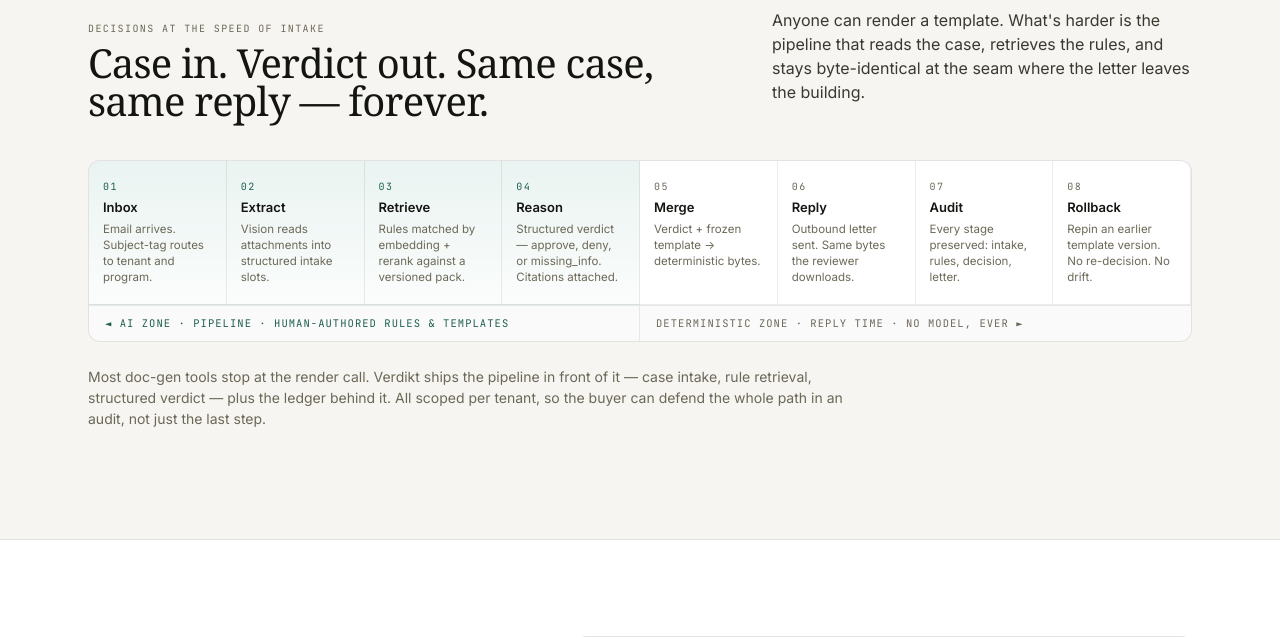
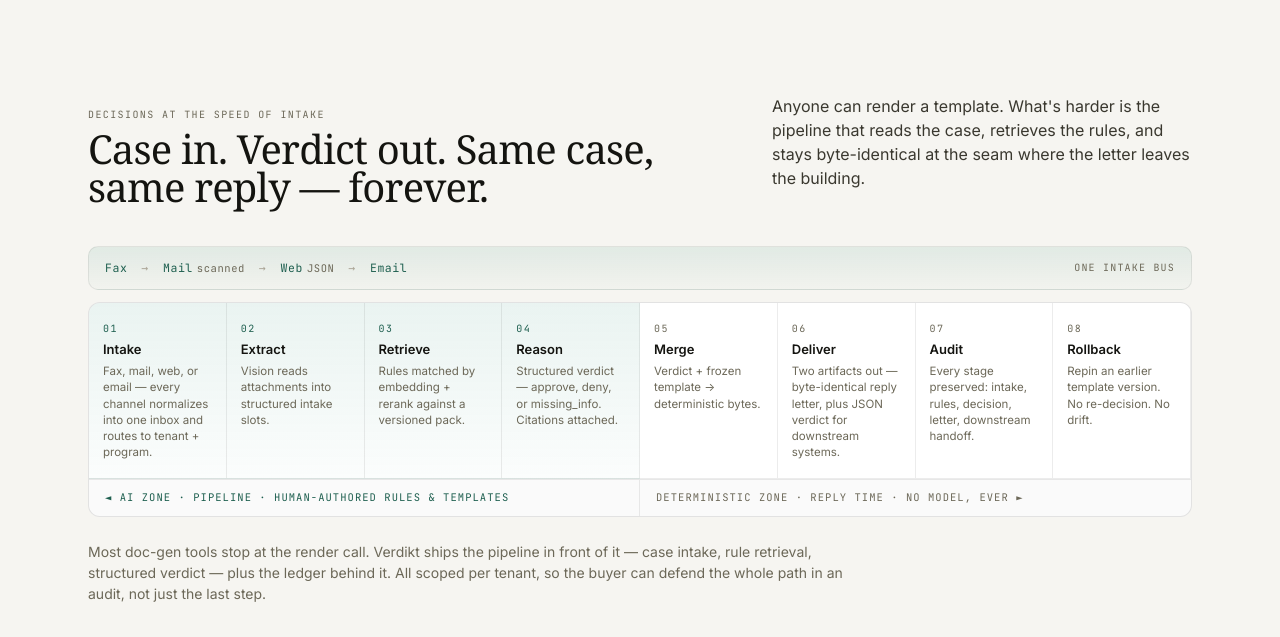
Before and after one commit to ajandan/verdikt-hackathon, a Python web app: template src/docgen/ui/templates/landing.html in a window 1280 px wide. Shown: the part 2000-2637 px from the top of the page. Run offline with Jinja, Linux system fonts and the light colour scheme; the template is opened without the code that fills it, so the values that code supplies are empty; some web fonts are replaced.

Commit message:
Reposition landing: any channel in, letter + JSON out
Verdikt is a decision hub across channels, not an email agent. Reframe
the marketing surface accordingly: the hero tag chip and lede now lead
with fax, postal mail, web forms, and direct email as sibling ingress
paths that all normalize onto one intake bus. On the output side, the
copy names both artifacts — the byte-identical reply letter and the
JSON verdict that downstream systems (call center ops, CRM, case
management) consume to keep the case moving.

Pipeline rail: renamed step 01 from "Inbox" to "Intake" with the
multi-channel description, renamed step 06 from "Reply" to "Deliver"
and had it emit both artifacts, and extended step 07 "Audit" to
include the downstream handoff. Kept the rail at 8 steps so the
desktop 8-column grid stays clean. Above the rail, added a small
seal-tinted channel strip showing "Fax → Mail → Web → Email · one
intake bus" to make the multi-channel story visible at a glance.

Co-Authored-By: Claude Opus 4.7 <noreply@anthropic.com>

```diff
--- a/src/docgen/ui/templates/landing.html
+++ b/src/docgen/ui/templates/landing.html
@@ -230,6 +230,19 @@
   .rail-step .d { font-size: 11.5px; color: var(--ink-500); margin-top: 4px; line-height: 1.4; }
   .rail-step.hot { background: linear-gradient(180deg, rgba(47,143,118,0.10), rgba(47,143,118,0.02)); }
   .rail-step.hot .n { color: var(--seal-700); }
+  .rail-channels {
+    display: flex; flex-wrap: wrap; align-items: center;
+    gap: 10px 14px;
+    padding: 12px 16px; margin-bottom: 12px;
+    border: 1px solid var(--hair-soft); border-radius: 10px;
+    background: linear-gradient(180deg, rgba(47,143,118,0.10), rgba(47,143,118,0.02));
+    font-family: 'JetBrains Mono', ui-monospace, monospace;
+    font-size: 11.5px; letter-spacing: 0.05em;
+    color: var(--seal-700);
+  }
+  .rail-channels em { font-style: normal; color: var(--ink-500); font-size: 10.5px; margin-left: 4px; }
+  .rail-channels .sep { color: var(--ink-300); }
+  .rail-channels .tail { margin-left: auto; font-size: 10px; letter-spacing: 0.12em; text-transform: uppercase; color: var(--ink-500); }
   .rail-split { grid-column: 1 / -1; display: grid; grid-template-columns: 1fr; border-top: 1px solid var(--hair-soft); background: rgba(20,20,16,0.02); }
   @media (min-width: 768px) { .rail-split { grid-template-columns: 1fr 1fr; } }
   .rail-split div { padding: 10px 16px; font-family: 'JetBrains Mono', ui-monospace, monospace; font-size: 10.5px; letter-spacing: 0.1em; text-transform: uppercase; color: var(--ink-500); }
@@ -537,7 +550,7 @@
 <section class="hero grain">
   <div class="container">
     <div style="display:flex; align-items:center; gap:12px; margin-bottom:32px;">
-      <span class="tag"><span class="dot"></span>Case intake · Rule retrieval · Structured verdict · Deterministic reply</span>
+      <span class="tag"><span class="dot"></span>Any channel · Rule retrieval · Structured verdict · Reply + JSON</span>
       <span class="stamp">audit-defensible</span>
     </div>
 
@@ -547,11 +560,13 @@
     </h1>
 
     <p class="lede" style="margin-top:32px;">
-      A compliance officer can't approve an LLM on the code path that produces the artifact.
-      Verdikt reads the case, retrieves the rules that apply, and issues a structured verdict —
-      <em>approve</em>, <em>deny</em>, or <em>missing_info</em> — with citations back to the
-      human-authored rules that fired. The reply letter is a byte-identical merge of a frozen
-      template with that verdict.
+      Cases don't arrive one way. Fax, postal mail, web forms, direct email — Verdikt takes
+      them all through a single intake bus, reads the case, retrieves the rules that apply,
+      and issues a structured verdict — <em>approve</em>, <em>deny</em>, or
+      <em>missing_info</em> — with citations back to the human-authored rules that fired.
+      Two artifacts leave the pipeline: a byte-identical reply letter for the applicant, and
+      a JSON verdict for the downstream systems — call center ops, CRM, case management —
+      that keep the case moving after the letter is sent.
     </p>
 
     <div class="hero-cta">
@@ -696,14 +711,25 @@
       <p>Anyone can render a template. What's harder is the pipeline that reads the case, retrieves the rules, and stays byte-identical at the seam where the letter leaves the building.</p>
     </div>
 
+    <div class="rail-channels" aria-label="Intake channels">
+      <span>Fax</span>
+      <span class="sep">→</span>
+      <span>Mail<em>scanned</em></span>
+      <span class="sep">→</span>
+      <span>Web<em>JSON</em></span>
+      <span class="sep">→</span>
+      <span>Email</span>
+      <span class="tail">one intake bus</span>
+    </div>
+
     <div class="rail">
-      <div class="rail-step hot"><div class="n">01</div><div class="k">Inbox</div><div class="d">Email arrives. Subject-tag routes to tenant and program.</div></div>
+      <div class="rail-step hot"><div class="n">01</div><div class="k">Intake</div><div class="d">Fax, mail, web, or email — every channel normalizes into one inbox and routes to tenant + program.</div></div>
       <div class="rail-step hot"><div class="n">02</div><div class="k">Extract</div><div class="d">Vision reads attachments into structured intake slots.</div></div>
       <div class="rail-step hot"><div class="n">03</div><div class="k">Retrieve</div><div class="d">Rules matched by embedding + rerank against a versioned pack.</div></div>
       <div class="rail-step hot"><div class="n">04</div><div class="k">Reason</div><div class="d">Structured verdict — approve, deny, or missing_info. Citations attached.</div></div>
       <div class="rail-step"><div class="n">05</div><div class="k">Merge</div><div class="d">Verdict + frozen template → deterministic bytes.</div></div>
-      <div class="rail-step"><div class="n">06</div><div class="k">Reply</div><div class="d">Outbound letter sent. Same bytes the reviewer downloads.</div></div>
-      <div class="rail-step"><div class="n">07</div><div class="k">Audit</div><div class="d">Every stage preserved: intake, rules, decision, letter.</div></div>
+      <div class="rail-step"><div class="n">06</div><div class="k">Deliver</div><div class="d">Two artifacts out — byte-identical reply letter, plus JSON verdict for downstream systems.</div></div>
+      <div class="rail-step"><div class="n">07</div><div class="k">Audit</div><div class="d">Every stage preserved: intake, rules, decision, letter, downstream handoff.</div></div>
       <div class="rail-step"><div class="n">08</div><div class="k">Rollback</div><div class="d">Repin an earlier template version. No re-decision. No drift.</div></div>
       <div class="rail-split">
         <div>◄ AI zone · pipeline · human-authored rules & templates</div>
```
